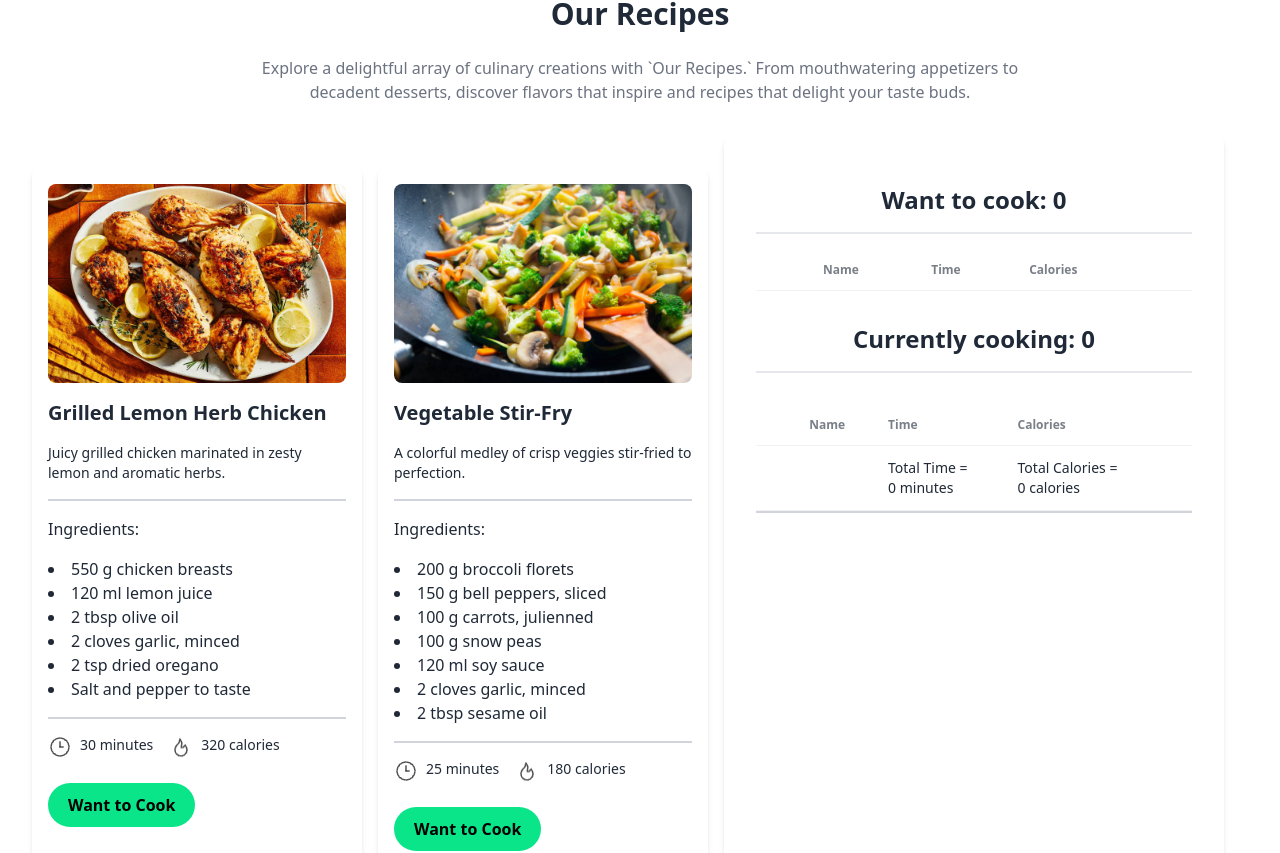
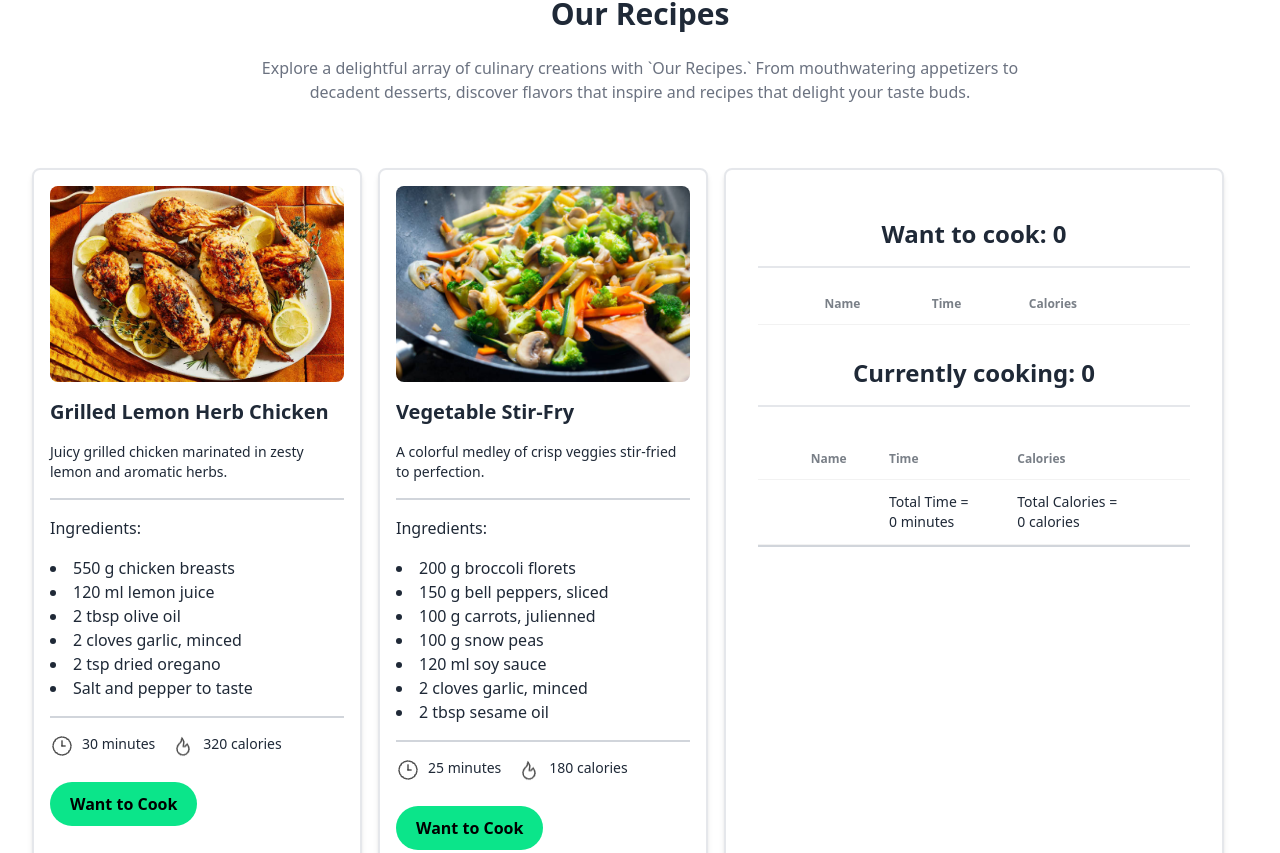
Before and after one commit to Nazmul52/Recipe-Calories, a React (Vite) app: page / in a window 1280 px wide. Shown: the part 932-1785 px from the top of the page. Built offline with nearby package versions, Linux system fonts and the light colour scheme.

Commit message:
update some css

```diff
--- a/src/components/Header.jsx
+++ b/src/components/Header.jsx
@@ -30,7 +30,7 @@ const Header = () => {
               <a>Home</a>
             </li>
             <li>
-              <a>Recipe</a>
+              <a href="#recipe">Recipe</a>
             </li>
             <li>
               <a>About</a>
@@ -48,7 +48,7 @@ const Header = () => {
             <a>Home</a>
           </li>
           <li className="text-[16px]">
-            <a>Recipe</a>
+            <a href="#recipe">Recipe</a>
           </li>
           <li className="text-[16px]">
             <a>About</a>
--- a/src/components/MainBody.jsx
+++ b/src/components/MainBody.jsx
@@ -38,7 +38,7 @@ const MainBody = () => {
   }, []);
 
   return (
-    <div className="max-w-[1320px] mt-24">
+    <div className="max-w-[1320px] mt-24" id="recipe">
       <div className="mx-auto max-w-[823px]">
         <h1 className="text-3xl font-bold">Our Recipes</h1>
         <p className="mt-6 text-gray-500">
@@ -62,7 +62,7 @@ const MainBody = () => {
             />
           ))}
         </div>
-        <div className="shadow-md rounded-lg max-w-[500px] max-h-[900px] w-full p-8">
+        <div className="shadow-md rounded-lg max-w-[500px] max-h-[900px] w-full p-8 mt-8 border-2 border-[#F8F8SS]">
           <CookingCard
             wantToCook={wantToCook}
             currentlyCooking={currentlyCooking}
--- a/src/components/Recipe/RecipeCard.jsx
+++ b/src/components/Recipe/RecipeCard.jsx
@@ -13,7 +13,7 @@ const RecipeCard = ({
   const recipeImage = "/images/" + image;
 
   return (
-    <div className="shadow-md rounded-lg max-w-[330px]  p-4">
+    <div className="shadow-md rounded-lg max-w-[330px] border-2 border-[#F8F8SS]  p-4">
       <div className="flex flex-col justify-start items-start border-b-2 border-solid border-gray-300">
         <img
           src={recipeImage}
```
